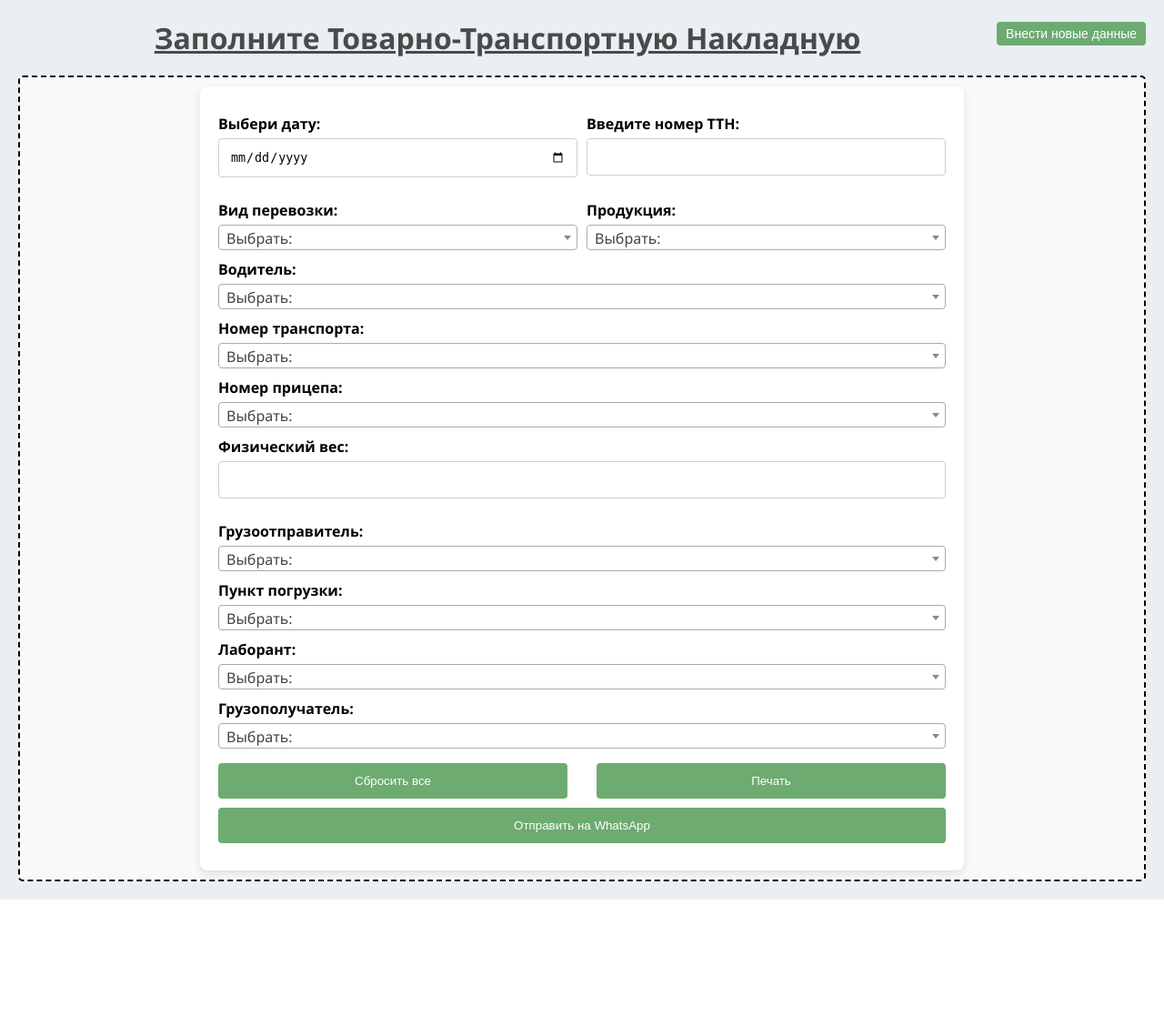
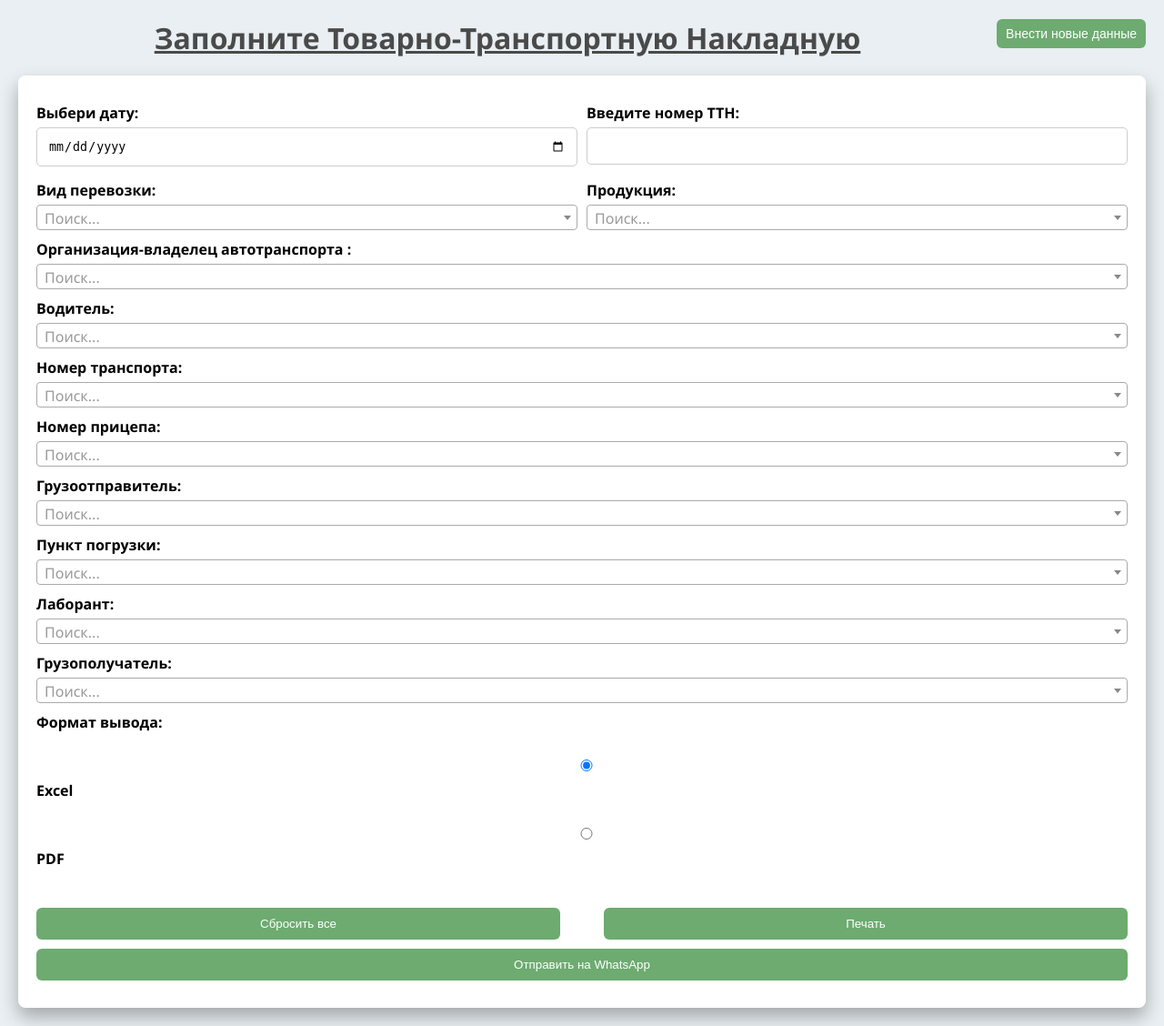
Before and after one commit to alamery007/python_ttn, a Flask app: page / in a window 1280 px wide. Shown: the whole page at 91% size. Before the commit the page ends 989 px from the top, so only its background shows below. Run offline with Flask 3, Linux system fonts and the light colour scheme; data that the repository does not hold is empty; some libraries are stand-ins or nearby versions.

Commit message:
save + css

```diff
--- a/app.py
+++ b/app.py
@@ -26,6 +26,15 @@ def get_laboratories():
     cursor.close()
     conn.close()
     return [{'id': row[0], 'name': row[1]} for row in laboratories]
+
+def get_addresses():
+    conn = db_connection()
+    cursor = conn.cursor()
+    cursor.execute("SELECT id, address FROM addresses")
+    addresses = cursor.fetchall()
+    cursor.close()
+    conn.close()
+    return [{'id': row[0], 'address': row[1]} for row in addresses]
 
 def get_delivery_data():
     conn = db_connection()
@@ -71,6 +80,7 @@ def index():
     senders = []
     laboratories = get_laboratories()
     delivery_data = get_delivery_data()
+    addresses = get_addresses()
 
 
     # Получаем список водителей, транспорта и отправителей из базы данных
@@ -93,15 +103,15 @@ def index():
         driver_id = request.form.get('drivers', 'не указан')
         transport_number = request.form.get('transport', 'не указан')
         sender_id = request.form.get('senders', 'не указан')
-        address_id = request.form.get('addresses', 'не указан')
         trailer_id = request.form.get('trailer', 'не указан')
-        laboratory = request.form.get('laboratory', 'не указан')  # Получаем выбранного лаборанта
-        raw_material =request.form.get('raw_material', 'не указан')
+        raw_material = request.form.get('raw_material', 'не указан')
+        vladelec = request.form.get('vladelec', 'не указан')
         delivery_method = request.form.get('delivery_method', 'не указан')
-
+        addresses = request.form.get('addresses', 'не указан')
+        laboratory = request.form.get('laboratory')
+        output_format = request.form.get('output_format', 'excel')  # Получаем выбранный формат
 
         # Получаем номер ттн, дату и  разбиваем на число, месяц и год
-        laboratory = request.form.get('laboratory')
         ttn = request.form.get('ttn')  # Номер ТТН
         physical_weight = request.form.get('physical_weight')
         date_input = request.form.get('date')  # Получаем дату в формате YYYY-MM-DD
@@ -121,7 +131,7 @@ def index():
             weight = request.form.get(f'section_weight_{i}')
             section_weights.append(weight)
 
-        if driver_id and transport_number and sender_id and address_id and trailer_id:
+        if driver_id and transport_number and sender_id and trailer_id:
             # Получаем инициалы и полное имя водителя
             conn = db_connection()
             cursor = conn.cursor()
@@ -135,16 +145,13 @@ def index():
             cursor.execute("SELECT name FROM senders WHERE id=%s", (sender_id,))
             sender_name = cursor.fetchone()
 
-            cursor.execute("SELECT address FROM addresses WHERE id=%s", (address_id,))
-            address = cursor.fetchone()
-
             cursor.execute("SELECT trailer_number FROM trailers WHERE id=%s", (trailer_id,))
             trailer_number = cursor.fetchone()[0]  # Получаем номер прицепа
 
             cursor.close()
             conn.close()
 
-            if driver_info and brand and sender_name and address:
+            if driver_info and brand and sender_name:
                 # Загружаем существующий Excel файл
                 wb = load_workbook(r'C:\Users\oleg.d\PycharmProjects\New_project\Excel_Project\template.xlsx')
                 ws_main = wb.active  # Первый лист
@@ -156,9 +163,9 @@ def index():
                 ws_main["CY49"] = driver_info[0]  # Инициалы водителя
                 ws_main["K7"] = sender_name[0]  # Имя отправителя
                 ws_main["K18"] = sender_name[0]  # Имя отправителя
-                ws_main["K21"] = address[0]  # Адрес
-
+                ws_main["K21"] = addresses
                 ws_main["H30"] = raw_material
+                ws_main["W10"] = vladelec
                 ws_main["AX13"] = delivery_method
                 ws_main["K23"] = request.form.get('recipient')  # Получатель
                 ws_main["H15"] = inn  # ИНН
@@ -177,7 +184,7 @@ def index():
                 for j in range(current_row, 42):
                     ws_main[f"A{j}"] = None
                     ws_main[f"D{j}"] = None
-                    ws_main["BO35"] = physical_weight # сумма веса с секций
+                    #ws_main["BO35"] = physical_weight # сумма веса с секций
 
                 ws_main["K8"] = brand[0]  # Заполняем ячейку CO4 (марка)
                 ws_main["AM8"] = transport_number  # Заполняем ячейку EL4 (номер)
@@ -242,10 +249,15 @@ def index():
                 excel_path = r'C:\Users\oleg.d\PycharmProjects\New_project\Excel_Project\updated_drivers_info.xlsx'
                 wb.save(excel_path)
 
-                # Генерация PDF из заполненного Excel
-                pdf_path = convert_excel_to_pdf(excel_path)
+                if output_format == 'pdf':
+                    # Генерация PDF из заполненного Excel
+                    pdf_path = convert_excel_to_pdf(excel_path)
+                    return send_file(pdf_path, as_attachment=False, download_name='document.pdf',
+                                     mimetype='application/pdf')
+                elif output_format == 'excel':
+                    return send_file(excel_path, as_attachment=True, download_name='document.xlsx',
+                                     mimetype='application/vnd.openxmlformats-officedocument.spreadsheetml.sheet')
 
-                return send_file(pdf_path, as_attachment=False, download_name='document.pdf', mimetype='application/pdf')
     # Передаем данные на шаблон
     return render_template(
         'index.html',
@@ -253,7 +265,8 @@ def index():
         transports=[t[0] for t in transports],
         senders=senders,
         laboratories=laboratories,  # Передаем данные лаборантов
-        recipients=delivery_data
+        recipients=delivery_data,
+        addresses=addresses
     )
 
 def convert_excel_to_pdf(excel_path):
@@ -267,11 +280,15 @@ def convert_excel_to_pdf(excel_path):
     excel.Application.Quit()
 
     return pdf_path
-#Новый маршрут для обработки POST-запроса, который будет получать данные из формы и записывать их в базу данных.
 @app.route('/submit-data', methods=['POST'])
 def submit_data():
     driver_full_name = request.form.get('driver_full_name')
-    driver_initials = request.form.get('driver_initials')
+    # Генерация инициалов
+    names = driver_full_name.split()
+    if len(names) >= 3:
+        driver_initials = f"{names[0]} {names[1][0]}.{names[2][0]}."
+    else:
+        return "Недостаточно данных для генерации инициалов."
 
     conn = db_connection()
     cursor = conn.cursor()
@@ -284,19 +301,7 @@ def submit_data():
     cursor.close()
     conn.close()
 
-    return "Данные успешно сохранены!"  # Можно заменить на redirect на нужную страницу
-@app.route('/get_addresses/<int:sender_id>', methods=['GET'])
-def get_addresses(sender_id):
-    conn = db_connection()
-    cursor = conn.cursor()
-
-    cursor.execute("SELECT id, address FROM addresses WHERE sender_id = %s", (sender_id,))
-    addresses = cursor.fetchall()
-
-    cursor.close()
-    conn.close()
-    return jsonify(addresses)
-
+    return jsonify({"message": "Данные успешно сохранены! Нажми назад и обнови предыдущую страницу!"})  # Возвращаем JSON-ответ
 @app.route('/trailers', methods=['GET'])
 def trailers():
     trailer_data = get_trailer_data()
--- a/static/css/styles.css
+++ b/static/css/styles.css
@@ -1,7 +1,8 @@
 /* Основные стили страницы */
 body {
     font-family: 'Segoe UI', Tahoma, Geneva, Verdana, sans-serif; /* Современный шрифт */
-    margin: 20px; /* Отступы вокруг страницы */
+    margin: 10px; /* Отступы вокруг страницы */
+    padding: 10px; /* Отступы внутри */
     background-color: #e9eff2; /* Облегченный фоновый цвет */
 }
 
@@ -15,14 +16,14 @@ h1 {
 
 /* Стили для формы */
 form {
-    max-width: 800px; /* Уменьшенная максимальная ширина формы */
+    max-width: 1400px; /* Уменьшенная максимальная ширина формы */
     margin: auto; /* Центрирование формы */
     display: flex; /* Использование flexbox */
     flex-direction: column; /* Вертикальное расположение элементов */
     background: white; /* Фон формы */
     padding: 20px; /* Внутренние отступы */
     border-radius: 8px; /* Закругление углов */
-    box-shadow: 0 4px 10px rgba(0, 0, 0, 0.1); /* Легкая тень */
+    box-shadow: 0 10px 20px rgba(0, 0, 0, 0.3); /* Легкая тень */
 }
 
 /* Стили для меток формы */
@@ -30,13 +31,17 @@ label {
     margin: 10px 0 5px; /* Отступы вокруг меток */
     font-weight: bold; /* Полужирный текст */
 }
-
+.hint {
+    font-size: 0.9em;
+    color: #6c757d; /* Цвет серого текста */
+    margin-top: 5px;
+}
 /* Стили для полей ввода и выпадающих списков */
 select, input[type="text"], input[type="date"], input[type="number"] {
     padding: 12px; /* Увеличенные отступы внутри полей */
-    margin-bottom: 15px; /* Отступ снизу */
+    margin-bottom: 5px; /* Отступ снизу */
     border: 1px solid #ccc; /* Обводка поля */
-    border-radius: 4px; /* Закругление углов */
+    border-radius: 5px; /* Закругление углов */
     width: 100%; /* Ширина 100% от родительского элемента */
     box-sizing: border-box; /* Учет отступов и границ в общей ширине */
     transition: border-color 0.3s; /* Плавный переход цвета границы */
@@ -46,14 +51,41 @@ select, input[type="text"], input[type="date"], input[type="number"] {
 select:focus, input[type="text"]:focus, input[type="date"]:focus, input[type="number"]:focus {
     border-color: #6dab70; /* Изменение цвета границы при фокусе */
 }
+ .radio-group {
+            display: flex;
+            justify-content: flex-start;
+            align-items: center;
+        }
 
+        .radio-group input[type="radio"] {
+            display: none;
+        }
+
+        .radio-group label {
+            display: inline-block;
+            background-color: #f0f0f0;
+            padding: 10px 20px;
+            border-radius: 30px;
+            margin: 5px;
+            cursor: pointer;
+            transition: background-color 0.3s ease;
+        }
+
+        .radio-group input[type="radio"]:checked + label {
+            background-color: #007bff;
+            color: white;
+        }
+
+        .radio-group label:hover {
+            background-color: #d0d0d0;
+        }
 /* Стили для кнопок */
 button {
-    padding: 12px; /* Увеличенные отступы внутри кнопки */
+    padding: 10px; /* Увеличенные отступы внутри кнопки */
     background-color: #6dab70; /* Цвет фона кнопки */
     color: white; /* Цвет текста кнопки */
     border: none; /* Без обводки */
-    border-radius: 4px; /* Закругление углов */
+    border-radius: 6px; /* Закругление углов */
     cursor: pointer; /* Курсор указателя при наведении */
     width: 100%; /* Ширина 100% */
     margin-bottom: 10px; /* Отступ ниже кнопки */
@@ -79,14 +111,6 @@ button:hover {
 /* Стили для секций */
 .section {
     margin: 15px 0; /* Отступы вокруг секций */
-}
-
-/* Стили для полей с границей */
-fieldset {
-    border: 2px dashed #68adf7; /* Пунктирная граница */
-    border-radius: 10px; /* Закругление углов */
-    padding: 15px; /* Отступы внутри */
-    background-color: #f0f8ff; /* Цвет фона поля */
 }
 
 /* Группировка ввода */
@@ -117,17 +141,18 @@ fieldset {
 /* Новые стили для контейнера секций */
 #sectionsContainer {
     border: 2px dashed #121212; /* Пунктирная граница контейнера */
-    padding: 15px; /* Отступы внутри контейнера */
+    padding: 5px; /* Отступы внутри контейнера */
     margin-top: 20px; /* Отступ сверху */
-    background-color: #f0f8ff; /* Цвет фона контейнера */
+    background-color: #white; /* Цвет фона контейнера */
     display: none; /* Контейнер по умолчанию скрыт */
+    border-radius: 10px; /* Закругление углов */
 }
 
 /* Стили для контейнера атрибутов */
 .attributes-container {
     display: flex; /* Использование flexbox */
     flex-wrap: wrap; /* Перенос элементов на следующую строку */
-    gap: 15px; /* Промежуток между элементами */
+    gap: 5px; /* Промежуток между элементами */
 }
 
 /* Стили для отдельного атрибута */
--- a/static/js/script.js
+++ b/static/js/script.js
@@ -12,7 +12,7 @@ let trailers = [];
                     trailers.forEach(trailer => {
                         trailerSelect.append(`<option value="${trailer.id}">${trailer.number}</option>`);
                     });
-                    trailerSelect.select2({ tags: true });
+                    trailerSelect.select({ tags: true });
                 },
                 error: function() {
                     alert('Ошибка при загрузке данных о прицепах');
@@ -112,7 +112,6 @@ let trailers = [];
             }
         }
 
-
         $(document).ready(function() {
             $('#recipient').change(function() {
                 const selectedOption = $(this).find(':selected');
@@ -145,10 +144,4 @@ let trailers = [];
                 }
             });
 
-            // Включение select2 с возможностью добавления новых значений
-            $('.select2-taggable').select2({
-                    tags: true
-                });
-
-            $('#delivery_method, #raw_material, #drivers, #transport, #laboratory, #recipient').select2({ tags: true });
         });
--- a/templates/index.html
+++ b/templates/index.html
@@ -7,32 +7,40 @@
     <link rel="stylesheet" href="{{ url_for('static', filename='css/styles.css') }}">
     <script src="https://code.jquery.com/jquery-3.6.0.min.js"></script>
     <script src="https://cdnjs.cloudflare.com/ajax/libs/select2/4.0.13/js/select2.min.js"></script>
+    <script>
+        $(document).ready(function() {
+            // Инициализация Select2 для всех необходимых селекторов, исключая "Вид перевозки", "Продукция" и "Организация-владелец автотранспорта"
+            $('#drivers, #raw_material, #delivery_method, #vladelec, #transport, #trailer, #senders, #addresses, #laboratory, #recipient').select2({
+                placeholder: "Поиск...",
+                allowClear: true
+            });
+        });
+    </script>
 </head>
 <body>
 <div style="text-align: center; margin-bottom: 20px; display: flex; justify-content: space-between; align-items: center;">
     <h1 style="flex-grow: 1; margin: 0;">Заполните Товарно-Транспортную Накладную</h1>
     <a href="/data-entry">
-        <button type="button" style="padding: 5px 10px; font-size: 14px;">Внести новые данные</button>
+        <button type="button" style="padding: 8px 10px; font-size: 14px;">Внести новые данные</button>
     </a>
 </div>
 
-<fieldset style="border: 2px dashed black; padding: 10px; margin: 15px 0; border-radius: 5px; background-color: #f9f9f9;">
 <form method="POST">
     <div class="input-row">
         <div class="input-group">
             <label for="date">Выбери дату:</label>
-                <input type="date" id="date" name="date" required>
+            <input type="date" id="date" name="date" >
         </div>
         <div class="input-group">
             <label for="ttn">Введите номер ТТН:</label>
-                <input type="text" id="ttn" name="ttn" required>
+            <input type="text" id="ttn" name="ttn" >
         </div>
     </div>
 
     <div class="input-row">
         <div class="input-group">
             <label for="delivery_method">Вид перевозки:</label>
-                <select id="delivery_method" name="delivery_method" required>
+            <select id="delivery_method" name="delivery_method" >
                 <option value="">Выбрать:</option>
                 <option value="Доставка">Доставка</option>
                 <option value="Самовывоз">Самовывоз</option>
@@ -49,10 +57,19 @@
         </div>
     </div>
 
+    <div class="input-group">
+            <label for="vladelec">Организация-владелец автотранспорта :</label>
+            <select id="vladelec" name="vladelec">
+                <option value="">Выбрать:</option>
+                <option value="ИНН 263521442945,ИП Волосникова Ангелина Анатольевна, РФ Ставропольский край,г.Ставрополь,ул.Южной Заставы,17а,тел:+78652257535">
+ИНН 263521442945,ИП Волосникова Ангелина Анатольевна, РФ Ставропольский край,г.Ставрополь,ул.Южной Заставы,17а,тел:+78652257535</option>
+            </select>
+        </div>
+
     <div class="input-row">
         <div class="input-group">
             <label for="drivers">Водитель:</label>
-                <select id="drivers" name="drivers" required>
+            <select id="drivers" name="drivers" >
                 <option value="">Выбрать:</option>
                 {% for driver in drivers %}
                     <option value="{{ driver[0] }}">{{ driver[1] }}</option>
@@ -71,16 +88,16 @@
 
     <label for="trailer">Номер прицепа:</label>
     <select id="trailer" name="trailer" onchange="updateSections()" >
-            <option value="">Выберите номер прицепа</option>
     </select>
+    <div id="sectionsContainer"></div> <!-- Контейнер для секций -->
 
+    <!--
     <label for="physical_weight">Физический вес:</label>
     <input type="text" id="physical_weight" name="physical_weight" readonly>
-
-        <div id="sectionsContainer"></div> <!-- Контейнер для секций -->
+    -->
 
     <label for="senders">Грузоотправитель:</label>
-        <select id="senders" name="senders" class="select2-taggable" required>
+    <select id="senders" name="senders"  >
         <option value="">Выбрать:</option>
         {% for sender in senders %}
             <option value="{{ sender[0] }}">{{ sender[1] }}</option>
@@ -88,12 +105,16 @@
     </select>
 
     <label for="addresses">Пункт погрузки:</label>
-        <select id="addresses" name="addresses" class="select2-taggable" required>
+    <select id="addresses" name="addresses">
         <option value="">Выбрать:</option>
+        {% for address in addresses %}
+            <option value="{{ address.address }}">{{ address.address }}</option>
+        {% endfor %}
     </select>
 
+
     <label for="laboratory">Лаборант:</label>
-        <select id="laboratory" name="laboratory" required>
+    <select id="laboratory" name="laboratory" >
         <option value="">Выбрать:</option>
         {% for lab in laboratories %}
             <option value="{{ lab.name }}">{{ lab.name }}</option>
@@ -101,7 +122,7 @@
     </select>
 
     <label for="recipient">Грузополучатель:</label>
-        <select id="recipient" name="recipient" required>
+    <select id="recipient" name="recipient" >
         <option value="" disabled selected>Выбрать:</option>
         {% for recipient in recipients %}
             <option value="{{ recipient.recipient }}" data-inn="{{ recipient.inn }}" data-razgruzka="{{ recipient.razgruzka }}">
@@ -112,6 +133,13 @@
 
     <div id="hiddenFields"></div> <!-- Скрытые поля для inn и razgruzka -->
 
+    <label>Формат вывода:</label><br>
+    <input type="radio" id="excel" name="output_format" value="excel" checked>
+    <label for="excel">Excel</label><br>
+
+    <input type="radio" id="pdf" name="output_format" value="pdf">
+    <label for="pdf">PDF</label><br>
+
     <div class="button-group" style="margin-top: 16px;">
         <button type="button" onclick="location.reload();">Сбросить все </button>
         <button type="submit">Печать</button>
@@ -120,7 +148,6 @@
     <button type="button" class="whatsapp-button" onclick="alert('Будет позже!')">Отправить на WhatsApp</button>
 </form>
 
-</fieldset>
 </body>
 <script src="{{ url_for('static', filename='js/script.js') }}"></script>
 </html>
```
Also changed, not shown: templates/data_entry.html (+43 -15 lines). Lines whose indentation alone changed are shown as unchanged.
